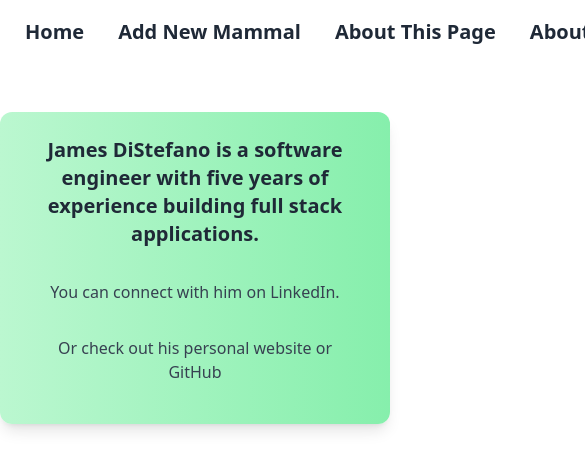
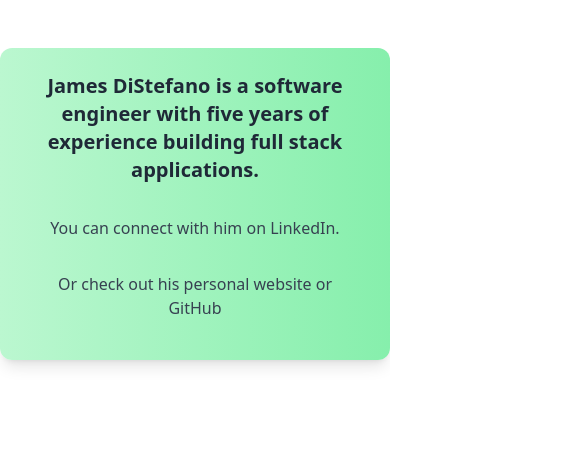
Before and after one commit to JamesDiStef/mammals, an Angular app: page /dev in a window 390 px wide. Shown: the top 470 px of the page, 585 px wide, since content can reach past the window. Built offline with nearby package versions, Linux system fonts and the light colour scheme.

Commit message:
update to angular 19, hide top nav on mobile

```diff
--- a/src/app/about-the-author/about-the-author.component.ts
+++ b/src/app/about-the-author/about-the-author.component.ts
@@ -1,8 +1,7 @@
 import { Component } from '@angular/core';
 
 @Component({
-    selector: 'app-about-the-author',
-    imports: [],
-    templateUrl: './about-the-author.component.html'
+  selector: 'app-about-the-author',
+  templateUrl: './about-the-author.component.html',
 })
 export class AboutTheAuthorComponent {}
--- a/src/app/about-this-page/about-this-page.component.ts
+++ b/src/app/about-this-page/about-this-page.component.ts
@@ -1,8 +1,7 @@
 import { Component } from '@angular/core';
 
 @Component({
-    selector: 'app-about-this-page',
-    imports: [],
-    templateUrl: './about-this-page.component.html'
+  selector: 'app-about-this-page',
+  templateUrl: './about-this-page.component.html',
 })
 export class AboutThisPageComponent {}
--- a/src/app/app.component.html
+++ b/src/app/app.component.html
@@ -1,4 +1,4 @@
-<div class="navbar bg-base-100">
+<div class="hidden md:flex navbar bg-base-100">
   <a class="btn btn-ghost text-xl" href="">Home</a>
   <a class="btn btn-ghost text-xl" href="/add">Add New Mammal</a>
   <a class="btn btn-ghost text-xl" href="/about">About This Page</a>
--- a/src/app/app.component.ts
+++ b/src/app/app.component.ts
@@ -2,9 +2,9 @@
 import { RouterOutlet } from '@angular/router';
 
 @Component({
-    selector: 'app-root',
-    imports: [RouterOutlet],
-    templateUrl: './app.component.html'
+  selector: 'app-root',
+  imports: [RouterOutlet],
+  templateUrl: './app.component.html',
 })
 export class AppComponent {
   title = 'animals';
```
